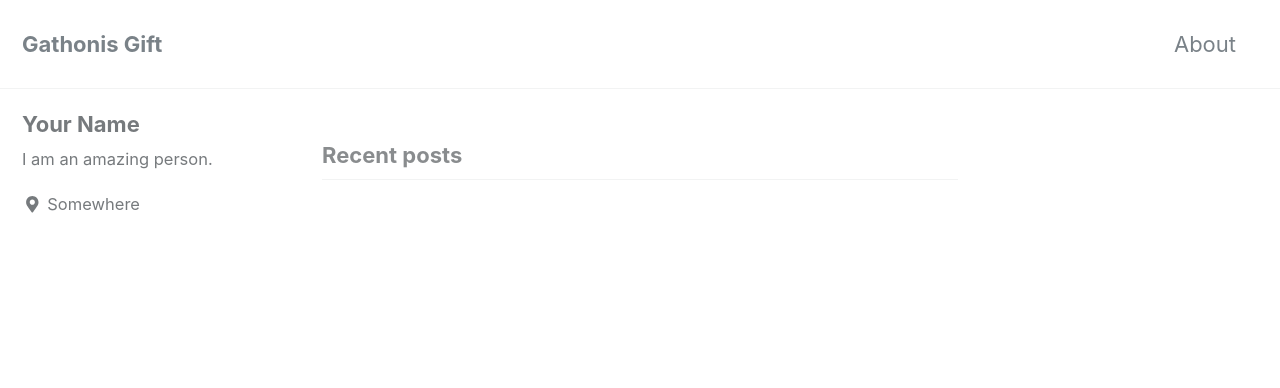
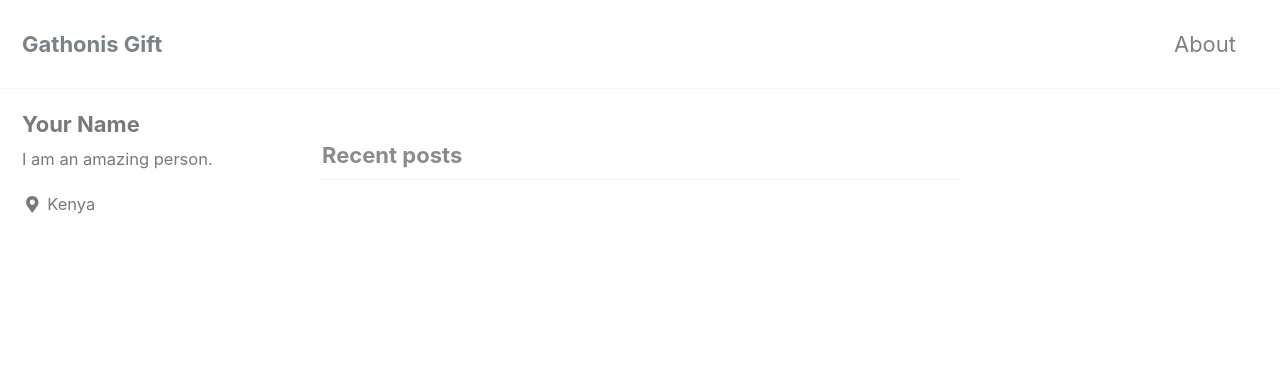
Before and after one commit to gathonisgift/gathonisgift.github.io, a Jekyll site: the page built from index.html, in a window 1280 px wide. Shown: the top 388 px of the page. Built offline with Jekyll 4.4.1, drawn with Linux system fonts in a browser that asks for light colours; cached includes are drawn as plain includes; nearby versions of some CDN libraries; the list of posts is cut into pages by our own code.

Commit message:
Update _config.yml

```diff
--- a/_config.yml
+++ b/_config.yml
@@ -104,7 +104,7 @@ author:
   name             : "Your Name"
   avatar           : # path of avatar image, e.g. "/assets/images/bio-photo.jpg"
   bio              : "I am an amazing person."
-  location         : "Somewhere"
+  location         : "Kenya"
   email            :
   links:
     - label: "Email"
```
